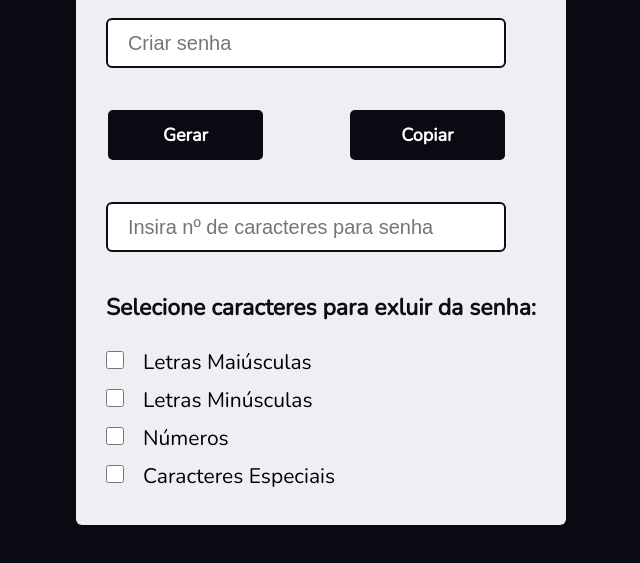
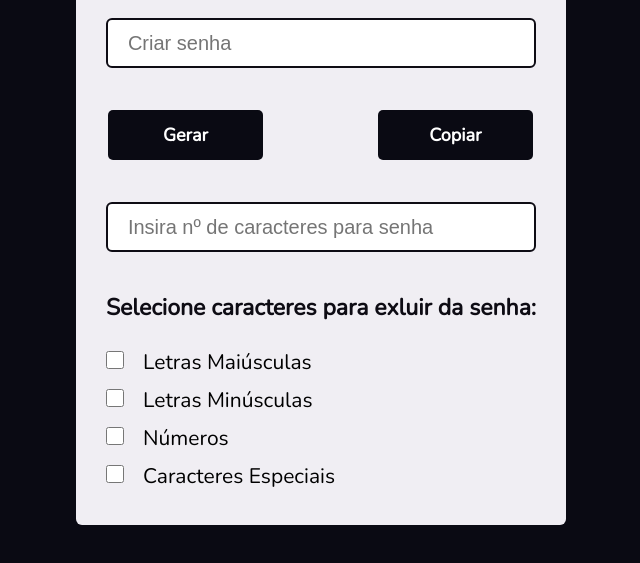
Before and after one commit to Woblew/geradordesenhas, a plain HTML site: page index.html in a window 1280 px wide. Shown: the part 179-742 px from the top of the page, without its empty margins (319-959 px from the left). Drawn offline with nearby package versions, Linux system fonts and the light colour scheme.

Commit message:
Update estilo.css

```diff
--- a/css/estilo.css
+++ b/css/estilo.css
@@ -39,7 +39,7 @@
       padding: 20px;
       user-select: none;
       height: 50px;
-      width: 400px;
+      width: 430px;
       border-radius: 6px;
       border: none;
       border: 2px solid #0e0c14;
@@ -69,7 +69,7 @@
       }
 
        .btn2{
-         margin-left: 85px
+         margin-left: 113px
        }
 
       #button:hover {
```
